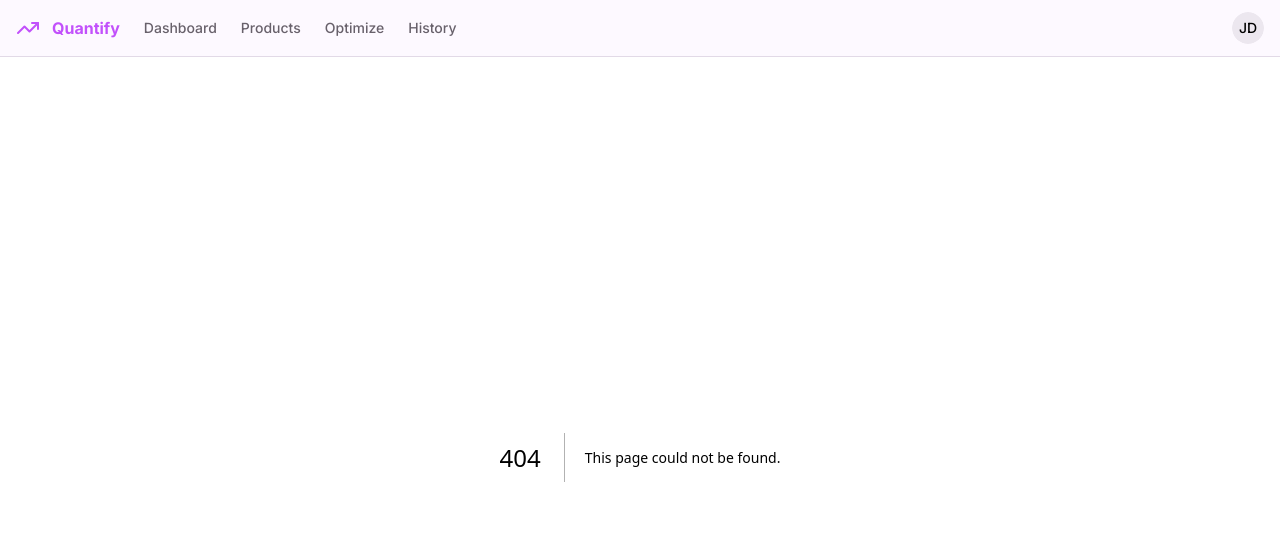
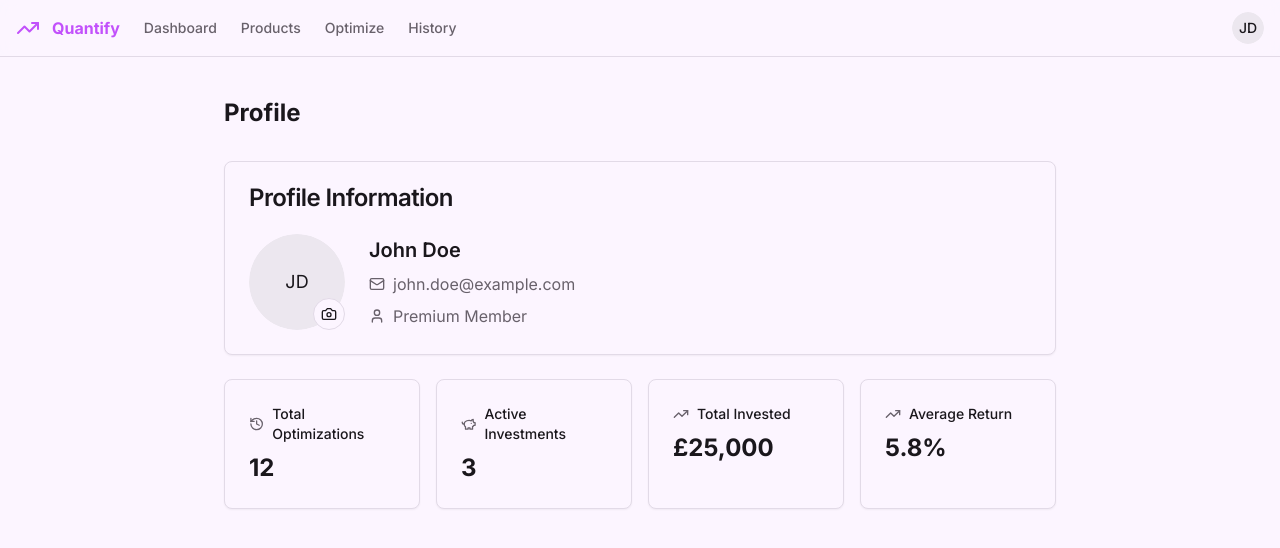
Before and after one commit to samphillips38/quantify, a Next.js app: page /profile in a window 1280 px wide. Before the commit this address had no page. Shown: the top 548 px of the page. Built offline with nearby package versions, Linux system fonts and the light colour scheme.

Commit message:
Added profile page

```diff
--- /dev/null
+++ b/app/profile/page.tsx
@@ -0,0 +1,113 @@
+"use client"
+
+import { useState } from "react"
+import { Card, CardContent, CardHeader, CardTitle } from "@/components/ui/card"
+import { Avatar, AvatarFallback, AvatarImage } from "@/components/ui/avatar"
+import { Button } from "@/components/ui/button"
+import { Camera, PiggyBank, History, TrendingUp, Mail, User } from "lucide-react"
+
+// This would come from your backend/auth system in a real app
+const userProfile = {
+  name: "John Doe",
+  email: "john.doe@example.com",
+  role: "Premium Member",
+  joinDate: "January 2024",
+  stats: {
+    optimizations: 12,
+    activeInvestments: 3,
+    totalInvested: "£25,000",
+    averageReturn: "5.8%"
+  }
+}
+
+export default function ProfilePage() {
+  const [isEditing, setIsEditing] = useState(false)
+
+  return (
+    <div className="mx-auto max-w-4xl w-full px-4 sm:px-6 lg:px-8 py-10">
+      <h1 className="text-2xl font-bold mb-8">Profile</h1>
+
+      <div className="space-y-6">
+        {/* Profile Overview Card */}
+        <Card>
+          <CardHeader>
+            <CardTitle>Profile Information</CardTitle>
+          </CardHeader>
+          <CardContent className="space-y-6">
+            <div className="flex flex-col sm:flex-row items-center gap-6">
+              <div className="relative">
+                <Avatar className="h-24 w-24">
+                  <AvatarImage src="" alt={userProfile.name} />
+                  <AvatarFallback className="text-lg">
+                    {userProfile.name.split(' ').map(n => n[0]).join('')}
+                  </AvatarFallback>
+                </Avatar>
+                <Button
+                  size="icon"
+                  variant="outline"
+                  className="absolute bottom-0 right-0 rounded-full h-8 w-8"
+                >
+                  <Camera className="h-4 w-4" />
+                </Button>
+              </div>
+              <div className="space-y-2 text-center sm:text-left">
+                <h2 className="text-xl font-semibold">{userProfile.name}</h2>
+                <div className="flex items-center gap-2 text-muted-foreground">
+                  <Mail className="h-4 w-4" />
+                  <span>{userProfile.email}</span>
+                </div>
+                <div className="flex items-center gap-2 text-muted-foreground">
+                  <User className="h-4 w-4" />
+                  <span>{userProfile.role}</span>
+                </div>
+              </div>
+            </div>
+          </CardContent>
+        </Card>
+
+        {/* Investment Stats */}
+        <div className="grid gap-4 sm:grid-cols-2 lg:grid-cols-4">
+          <Card>
+            <CardContent className="pt-6">
+              <div className="flex items-center gap-2">
+                <History className="h-4 w-4 text-muted-foreground" />
+                <h3 className="text-sm font-medium">Total Optimizations</h3>
+              </div>
+              <p className="text-2xl font-bold mt-2">{userProfile.stats.optimizations}</p>
+            </CardContent>
+          </Card>
+
+          <Card>
+            <CardContent className="pt-6">
+              <div className="flex items-center gap-2">
+                <PiggyBank className="h-4 w-4 text-muted-foreground" />
+                <h3 className="text-sm font-medium">Active Investments</h3>
+              </div>
+              <p className="text-2xl font-bold mt-2">{userProfile.stats.activeInvestments}</p>
+            </CardContent>
+          </Card>
+
+          <Card>
+            <CardContent className="pt-6">
+              <div className="flex items-center gap-2">
+                <TrendingUp className="h-4 w-4 text-muted-foreground" />
+                <h3 className="text-sm font-medium">Total Invested</h3>
+              </div>
+              <p className="text-2xl font-bold mt-2">{userProfile.stats.totalInvested}</p>
+            </CardContent>
+          </Card>
+
+          <Card>
+            <CardContent className="pt-6">
+              <div className="flex items-center gap-2">
+                <TrendingUp className="h-4 w-4 text-muted-foreground" />
+                <h3 className="text-sm font-medium">Average Return</h3>
+              </div>
+              <p className="text-2xl font-bold mt-2">{userProfile.stats.averageReturn}</p>
+            </CardContent>
+          </Card>
+        </div>
+      </div>
+    </div>
+  )
+}
--- a/components/main-nav.tsx
+++ b/components/main-nav.tsx
@@ -110,9 +110,11 @@ export function MainNav() {
                 </div>
               </DropdownMenuLabel>
               <DropdownMenuSeparator />
-              <DropdownMenuItem>
-                <User className="mr-2 h-4 w-4" />
-                <span>Profile</span>
+              <DropdownMenuItem asChild>
+                <Link href="/profile" className="w-full flex items-center">
+                  <User className="mr-2 h-4 w-4" />
+                  <span>Profile</span>
+                </Link>
               </DropdownMenuItem>
               <DropdownMenuItem>
                 <Mail className="mr-2 h-4 w-4" />
```
